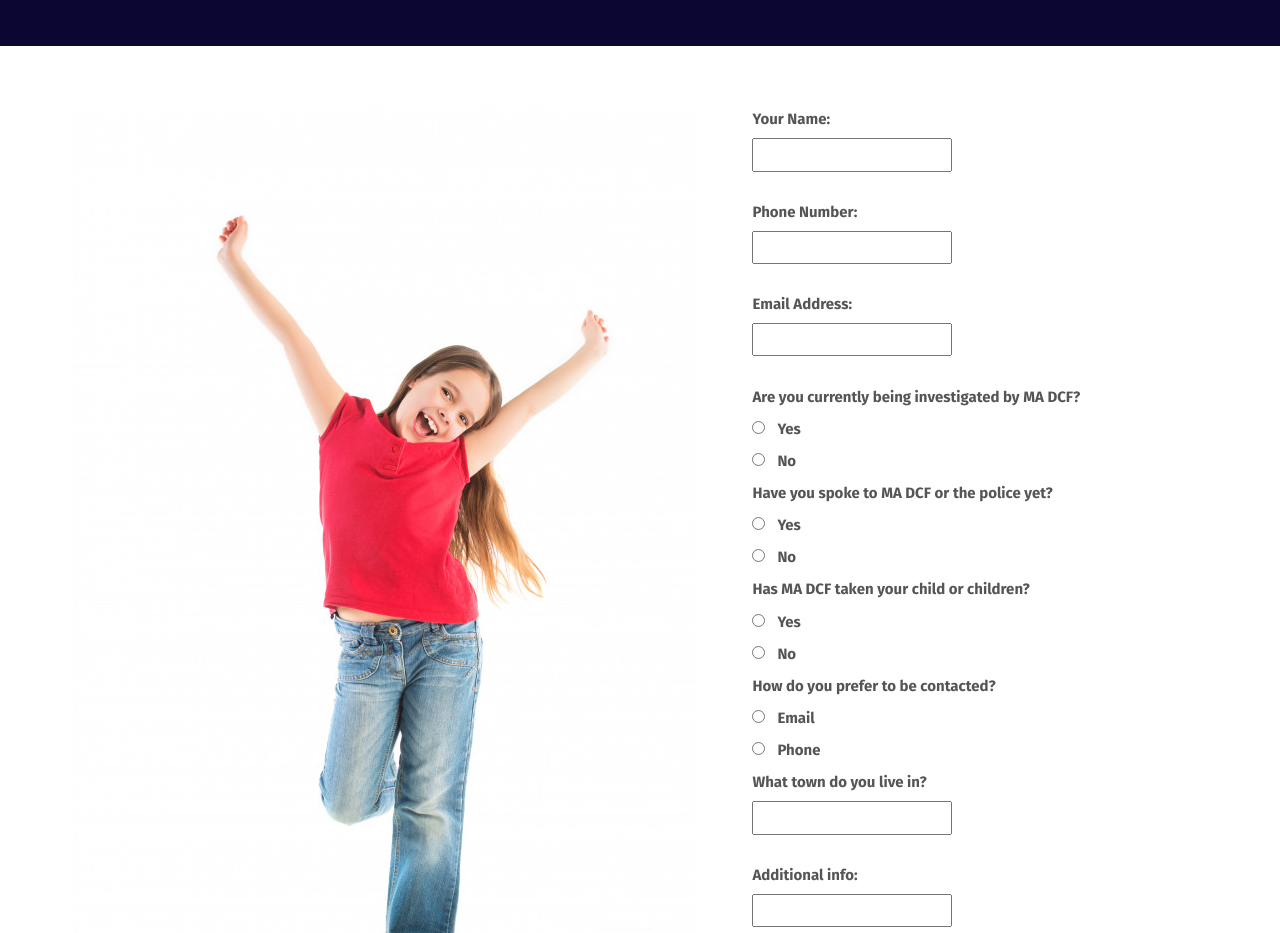
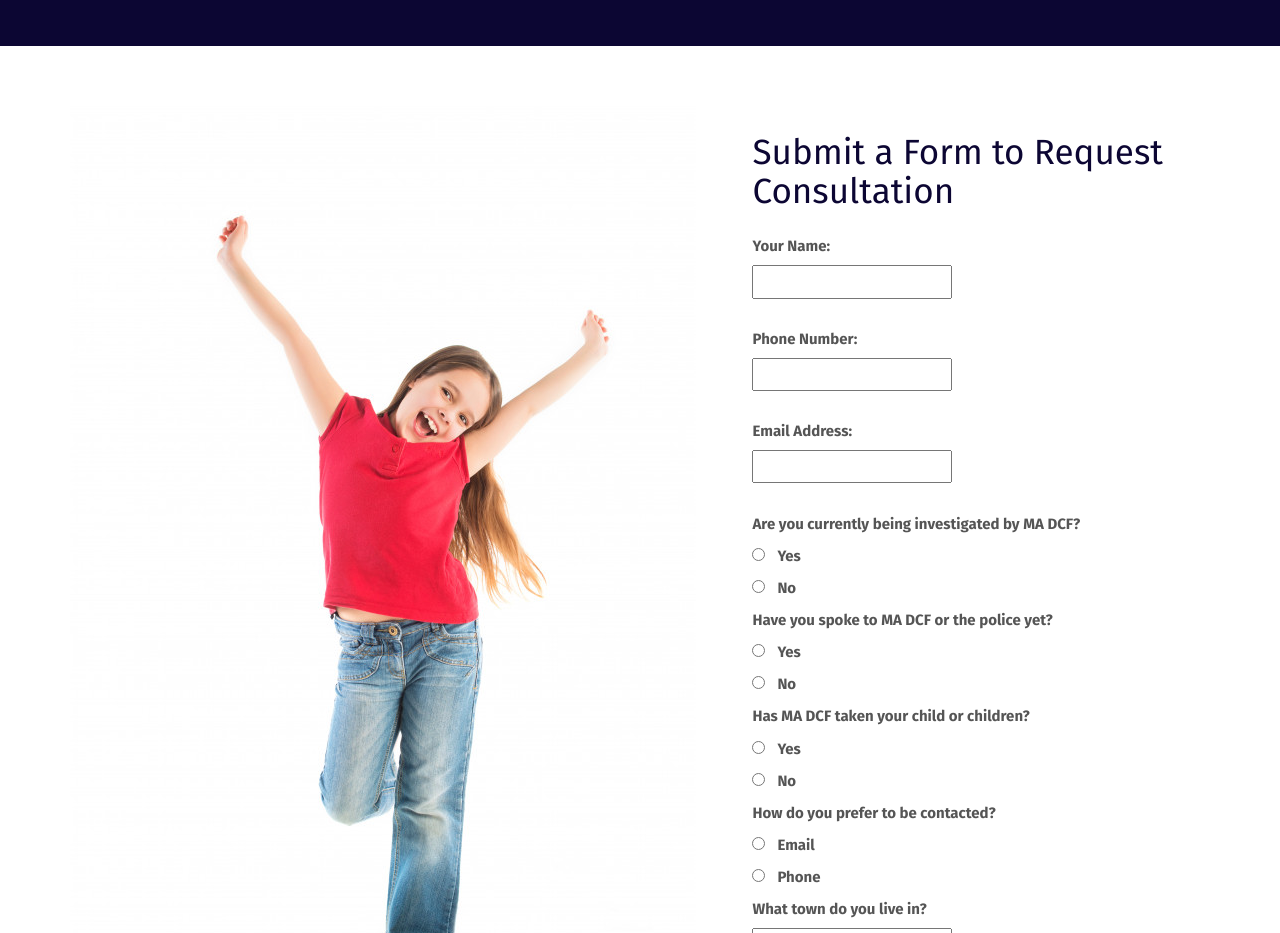
Before and after one commit to sikerv/seaver, a plain HTML site: page pure/index3.html in a window 1280 px wide. Shown: the part 1640-2573 px from the top of the page. Drawn offline with Linux system fonts and the light colour scheme; a web font is replaced by a local one.

Commit message:
Update index3.html

```diff
--- a/pure/index3.html
+++ b/pure/index3.html
@@ -242,6 +242,8 @@
                         </p>
                     </li>
                 </ul> -->
+
+                <h2>Submit a Form to Request Consultation</h2>
                 <form action="/action_page.php">
   <label for="fname">Your Name:</label><br>
   <input type="text" id="fname" name="fname" value=""><br><br>
```
